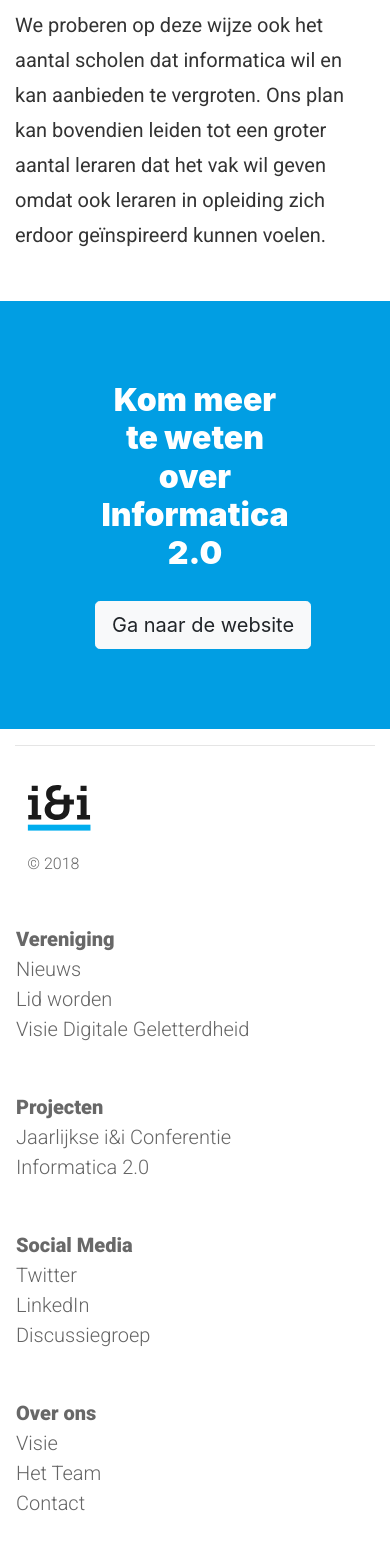
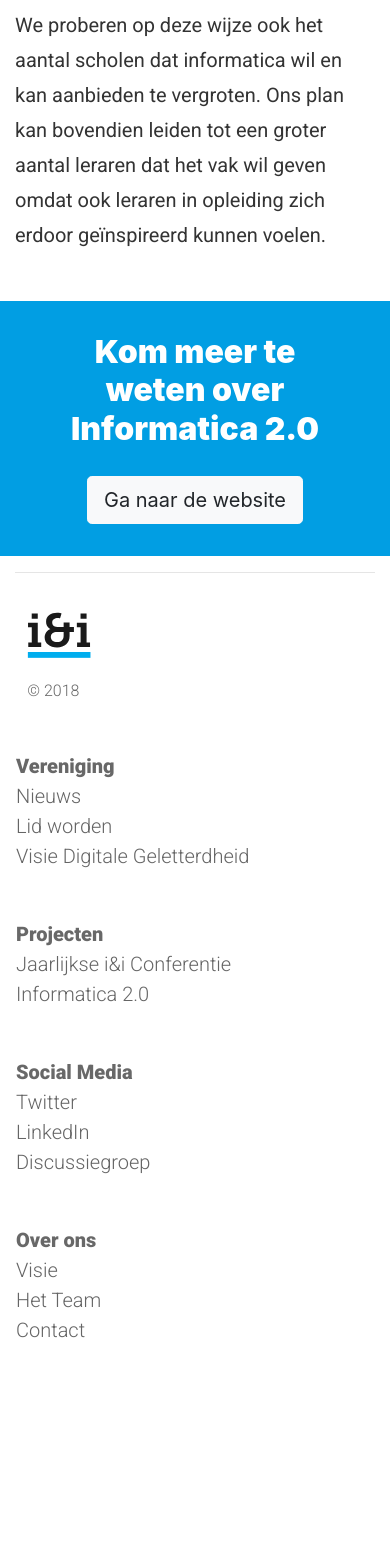
Before and after one commit to ieni/website, a Jekyll site: the page built from _projects/informatica-2.0.md, in a window 390 px wide. Shown: the part 685-2235 px from the top of the page. Built offline with Jekyll 4.4.1, drawn with Linux system fonts in a browser that asks for light colours; after the commit the page ends 2062 px from its top, so only the background shows below that.

Commit message:
Reduce padding in project callout for small devices

```diff
--- a/_sass/project.sass
+++ b/_sass/project.sass
@@ -5,6 +5,9 @@
   margin-top: 3em
   color: $color-white
 
+  @media (max-width: 425px)
+    padding: 2em
+
   h2
     font-weight: 900
 
```
